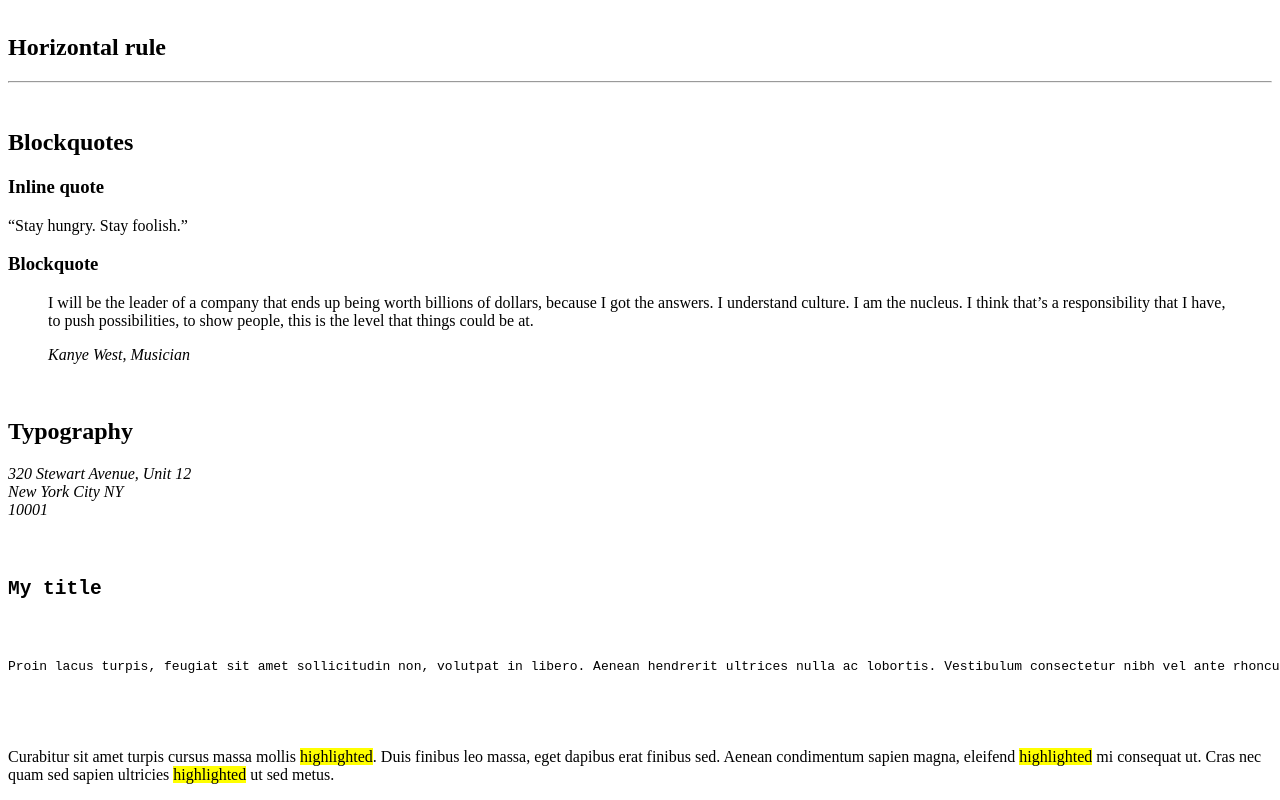
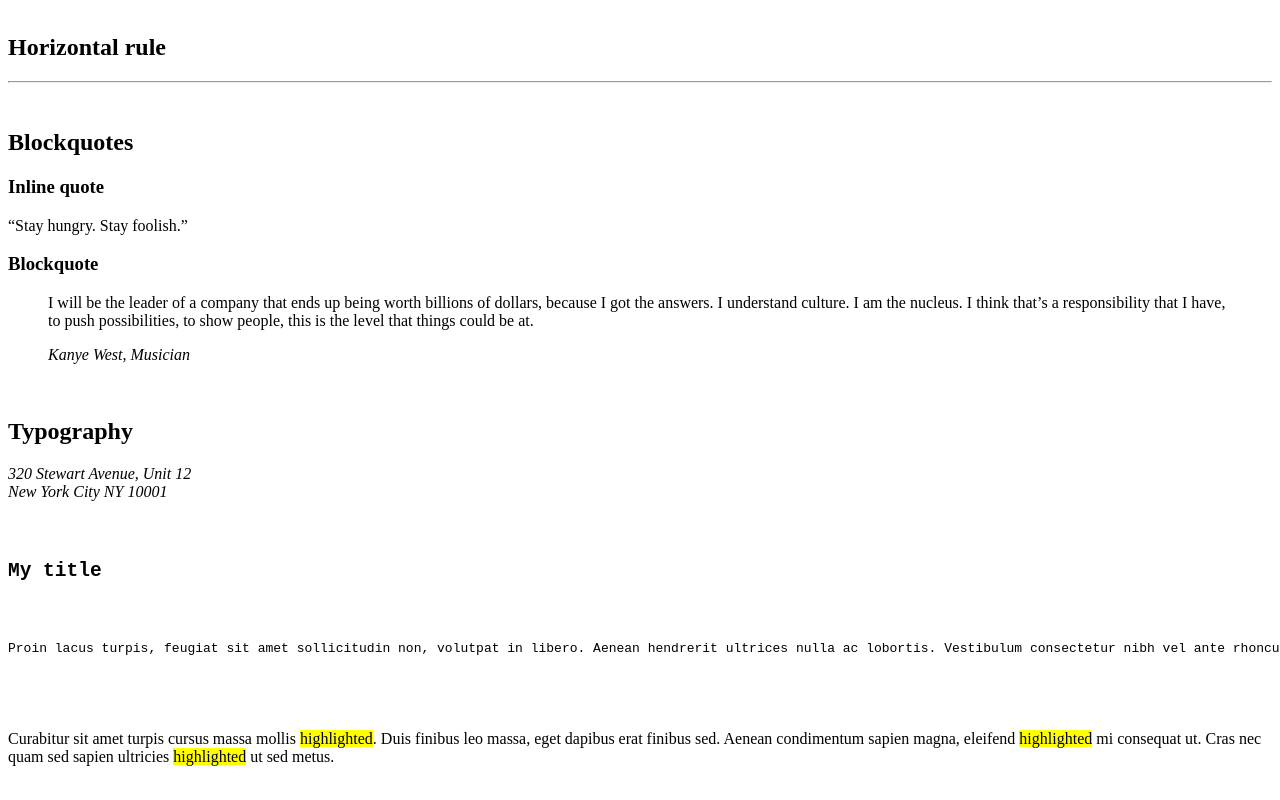
Before and after one commit to aymane-akherraz/alx-frontend, a plain HTML site: page 0x00-html_advanced/32-styleguide.html in a window 1280 px wide. Shown: the part 982-1782 px from the top of the page. Drawn offline with Linux system fonts and the light colour scheme.

Commit message:
Modified some files

```diff
--- a/0x00-html_advanced/32-styleguide.html
+++ b/0x00-html_advanced/32-styleguide.html
@@ -97,7 +97,8 @@
             <h2>Typography</h2>
           </header>
           <div>
-            <address>320 Stewart Avenue, Unit 12 <br/> New York City NY <br/> 10001</address>
+            <address>320 Stewart Avenue, Unit 12 <br/> New York City NY 10001</address>
+          </div>
             <div>
               <pre>
                 <code>
@@ -105,11 +106,10 @@
                   <p>Proin lacus turpis, feugiat sit amet sollicitudin non, volutpat in libero. Aenean hendrerit ultrices nulla ac lobortis. Vestibulum consectetur nibh vel ante rhoncus faucibus.</p>
                 </code>
               </pre>
-              <div>
-                <p>Curabitur sit amet turpis cursus massa mollis <mark>highlighted</mark>. Duis finibus leo massa, eget dapibus erat finibus sed. Aenean condimentum sapien magna, eleifend <mark>highlighted</mark> mi consequat ut. Cras nec quam sed sapien ultricies <mark>highlighted</mark> ut sed metus.</p>
-              </div>
             </div>
-          </div>
+            <div>
+              <p>Curabitur sit amet turpis cursus massa mollis <mark>highlighted</mark>. Duis finibus leo massa, eget dapibus erat finibus sed. Aenean condimentum sapien magna, eleifend <mark>highlighted</mark> mi consequat ut. Cras nec quam sed sapien ultricies <mark>highlighted</mark> ut sed metus.</p>
+            </div>
          </section>
     </main>
     <footer></footer>
```
Also changed, not shown: 0x00-html_advanced/33-styleguide.html (+1 -0 lines).
